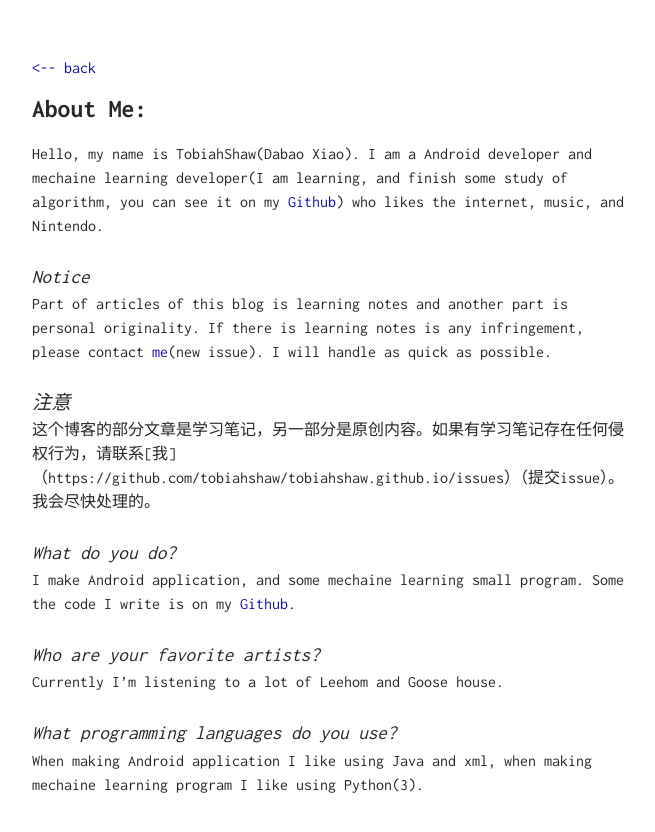
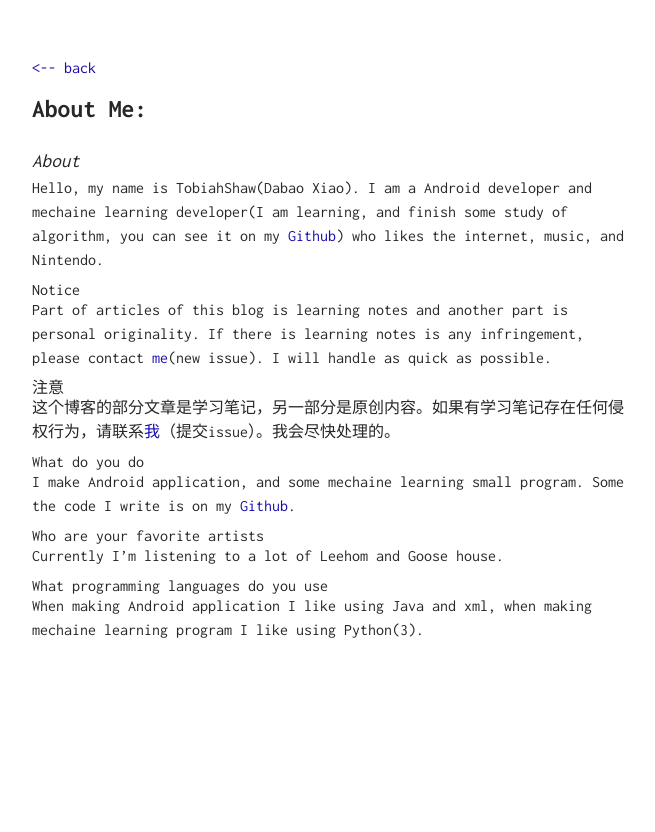
Before and after one commit to TobiahShaw/TobiahShaw.github.io, a Jekyll site: the page built from me/index.md, in a window 1280 px wide. Shown: the top 832 px of the page, without its empty margins (308-963 px from the left). Built offline with Jekyll 4.4.1, drawn with Linux system fonts in a browser that asks for light colours; our own code applies the rules of GitHub Pages for plain Markdown files; some of the changed lines change nothing that is shown.

Commit message:
fix some error

```diff
--- a/me/index.md
+++ b/me/index.md
@@ -2,19 +2,26 @@
 layout: about
 ---
 
+# About
+
 Hello, my name is TobiahShaw(Dabao Xiao). I am a Android developer and mechaine learning developer(I am learning, and finish some study of algorithm, you can see it on my [Github](https://github.com/TobiahShaw/machine-learning-algorithm)) who likes the internet, music, and Nintendo.
 
-# Notice
+## Notice
+
 Part of articles of this blog is learning notes and another part is personal originality. If there is learning notes is any infringement, please contact [me](https://github.com/TobiahShaw/TobiahShaw.github.io/issues)(new issue). I will handle as quick as possible.
 
-# 注意
-这个博客的部分文章是学习笔记，另一部分是原创内容。如果有学习笔记存在任何侵权行为，请联系[我]（https://github.com/tobiahshaw/tobiahshaw.github.io/issues）（提交issue）。我会尽快处理的。
+## 注意
 
-# What do you do?
+这个博客的部分文章是学习笔记，另一部分是原创内容。如果有学习笔记存在任何侵权行为，请联系[我](https://github.com/tobiahshaw/tobiahshaw.github.io/issues)（提交issue）。我会尽快处理的。
+
+## What do you do
+
 I make Android application, and some mechaine learning small program. Some the code I write is on my [Github](https://github.com/TobiahShaw).
 
-# Who are your favorite artists?
+## Who are your favorite artists
+
 Currently I'm listening to a lot of Leehom and Goose house.
 
-# What programming languages do you use?
+## What programming languages do you use
+
 When making Android application I like using Java and xml, when making mechaine learning program I like using Python(3).
```
Also changed, not shown: _posts/2019-06-01-Information-Entropy.md (renamed from _posts/2019-06-01-.Information-Entropy.md).
